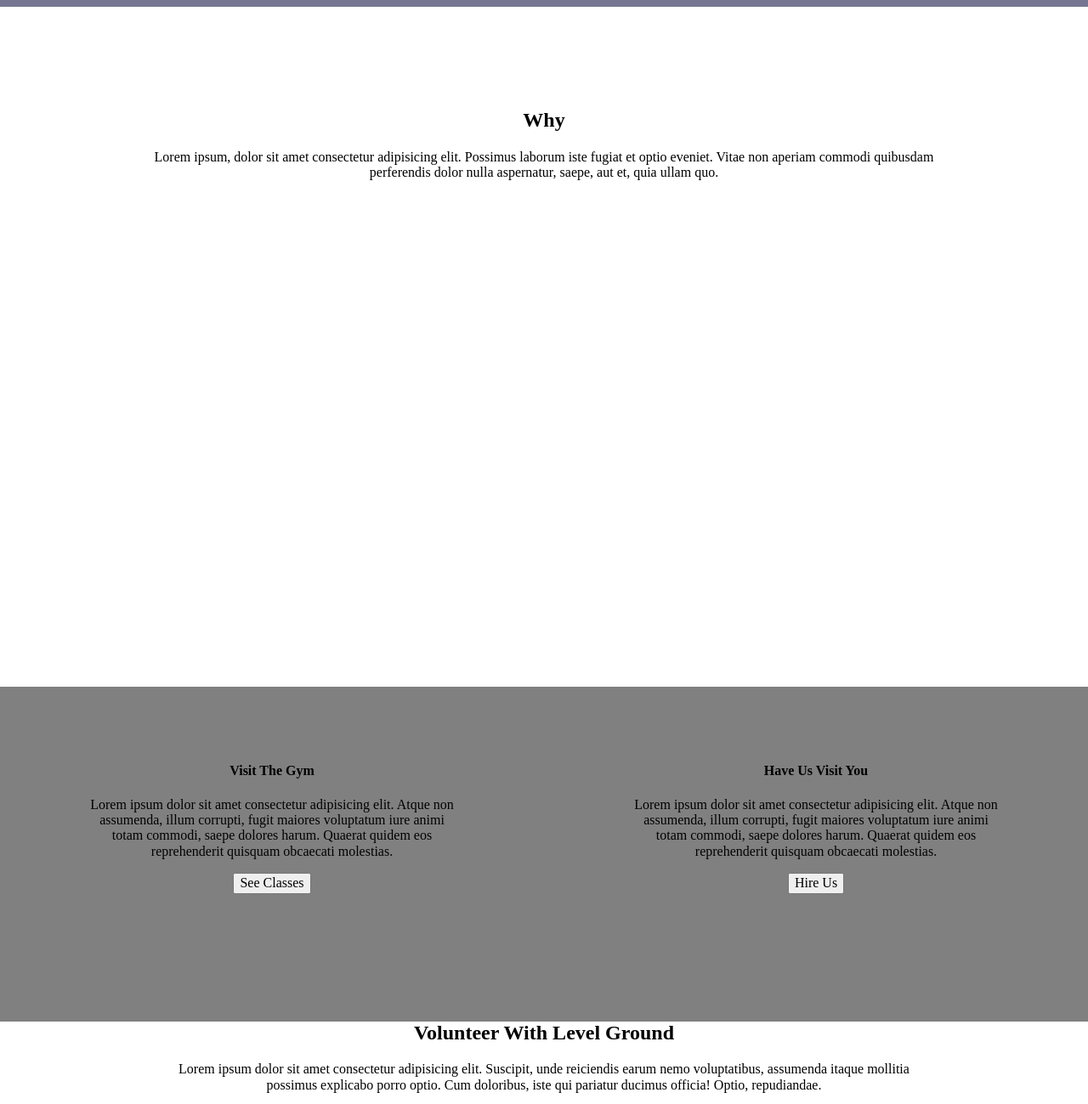
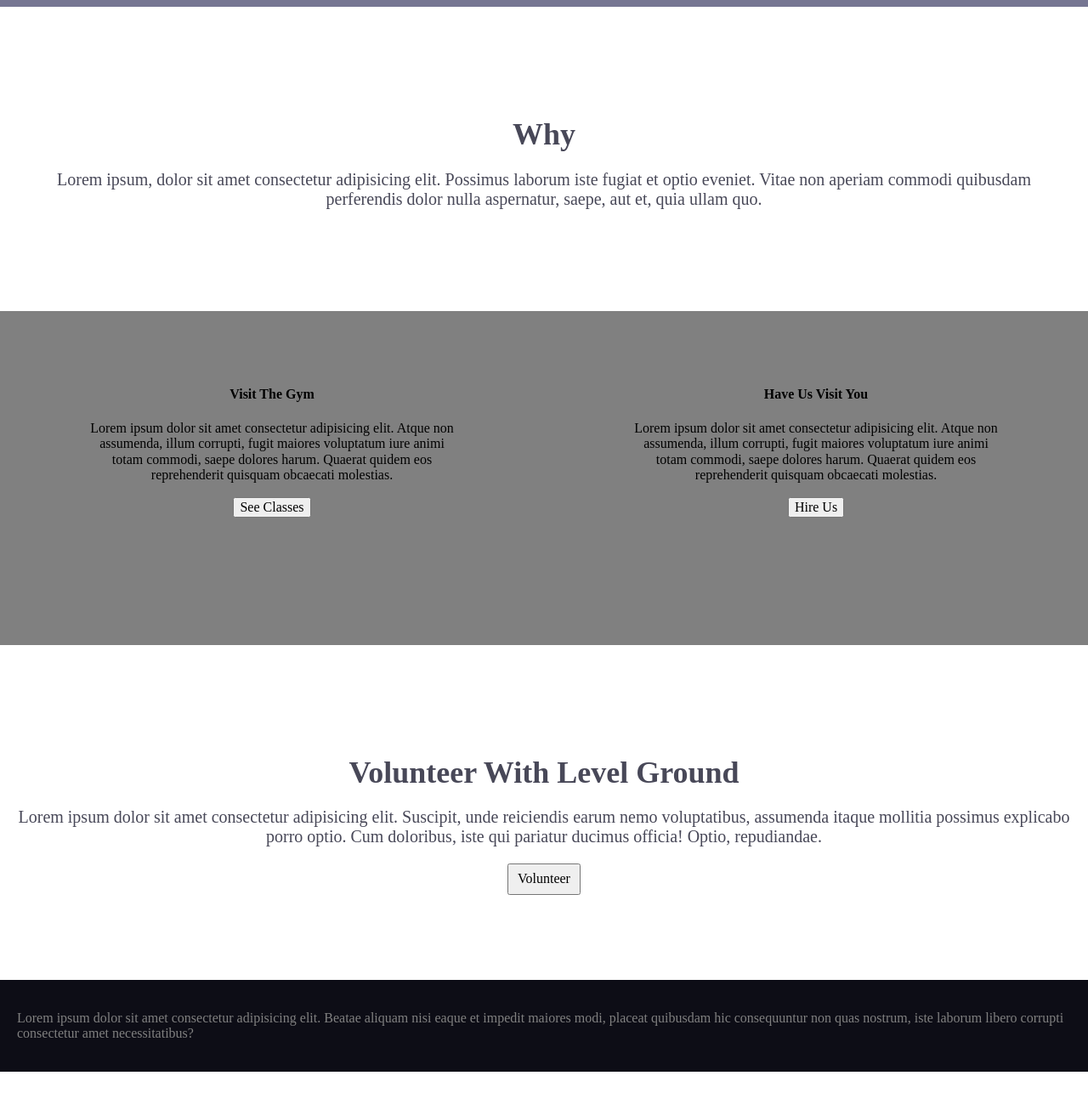
Before and after one commit to DuanLeeWatkins/level-ground-layout, a plain HTML site: page index.html in a window 1280 px wide. Shown: the part 560-1859 px from the top of the page at 85% size. After the commit the page ends 1821 px from the top, so only its background shows below. Drawn offline with Linux system fonts and the light colour scheme.

Commit message:
Added and edited css and html files

```diff
--- a/css/style.css
+++ b/css/style.css
@@ -57,7 +57,8 @@ nav {
   max-width: 10%;
 }
 
-#donate-btn {
+#donate-btn,
+#volunteer-btn {
   padding: 7px 10px;
   max-width: 20%;
 }
@@ -70,10 +71,36 @@ nav {
   text-align: center;
 }
 
+#intro-section h1 {
+  text-align: center;
+  font-size: 3rem;
+}
+
+#intro-section p {
+  margin: 42px 0;
+  font-size: 1.6rem;
+  font-weight: 300;
+}
+
+#intro-section a {
+  font-size: 1.4rem;
+}
+
 #why-section {
-  min-height: 100vh;
   text-align: center;
-  padding: 100px 150px 100px 150px;
+  padding: 100px 20px;
+}
+
+#why-section h2 {
+  font-size: 36px;
+  margin-bottom: 20px;
+  color: rgb(72, 72, 88);
+}
+
+#why-section p {
+  font-size: 20px;
+  color: rgb(72, 72, 88);
+  font-weight: 300;
 }
 
 #visit-gym-section,
@@ -86,14 +113,33 @@ nav {
 }
 
 #volunteer-section {
+  float: left;
   width: 100%;
-  padding: 0 200px 0 200px;
+  padding: 100px 20px;
   text-align: center;
-  margin-top: 0px;
 }
 
-#volunteer-section,
-h2 {
+#volunteer-section h2 {
+  font-size: 36px;
+  margin-bottom: 20px;
+  color: rgb(72, 72, 88);
+}
+
+#volunteer-section p {
+  font-size: 20px;
+  color: rgb(72, 72, 88);
+  font-weight: 300;
+}
+
+footer {
+  float: left;
+  background-color: rgb(13, 13, 22);
+  width: 100%;
+  padding: 20px;
+}
+
+footer p {
+  color: grey;
 }
 
 /******************************************
--- a/index.html
+++ b/index.html
@@ -78,7 +78,7 @@
 				<p>Lorem ipsum dolor sit amet consectetur adipisicing elit. Suscipit, unde reiciendis earum nemo
 					voluptatibus, assumenda itaque mollitia possimus explicabo porro optio. Cum doloribus, iste qui
 					pariatur ducimus officia! Optio, repudiandae.</p>
-				<button>Volunteer</button>
+				<button id="volunteer-btn">Volunteer</button>
 
 			</section>
 
```
